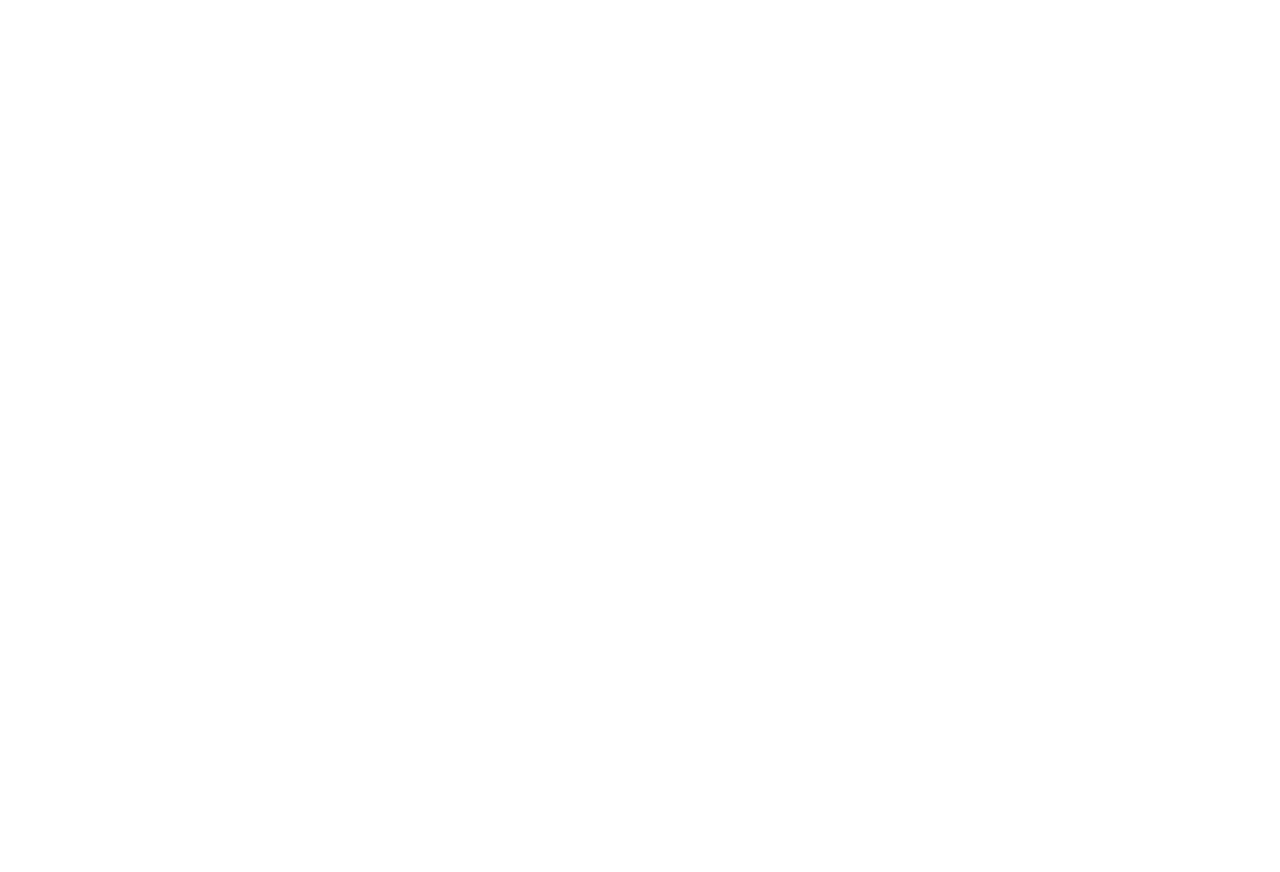
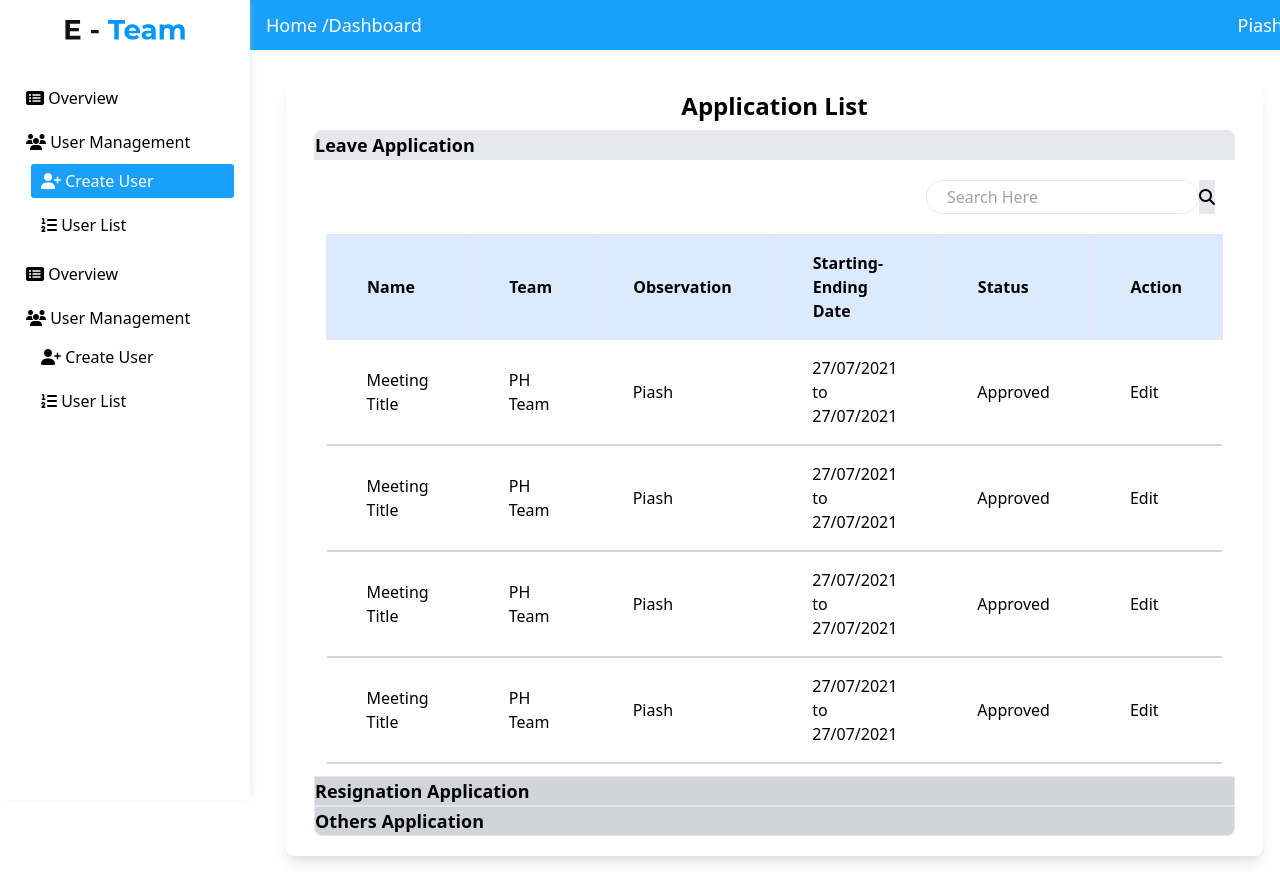
Before and after one commit to web-shoharab-pk/E-Team, a React (Create React App) app: page /applicationList in a window 1280 px wide. Before the commit the page ends 800 px from the top, so only its background shows below. Built offline with nearby package versions, Linux system fonts and the light colour scheme.

Commit message:
ApplicationList page done, add topnav & sidebar in MeetingList page

```diff
--- a/src/App.tsx
+++ b/src/App.tsx
@@ -16,6 +16,7 @@
 import FeedBacks from "./components/FeedBacks/FeedBacks";
 import LeaderBoard from "./components/LeaderBoard/LeaderBoard";
 import MeetingList from "./components/MeetingList/MeetingList";
+import ApplicationList from "./components/ApplicationList/ApplicationList";
 
 const App = () => {
   return (
@@ -65,7 +66,14 @@
           <CourseVideo />
         </Route>
         <Route path="/meetingList">
-          <MeetingList />
+          <Dashboard>
+            <MeetingList />
+          </Dashboard>
+        </Route>
+        <Route path="/applicationList">
+          <Dashboard>
+            <ApplicationList />
+          </Dashboard>
         </Route>
         <Route path="/assignment">
           <AssignmentArea />
--- /dev/null
+++ b/src/components/ApplicationList/ApplicationList.tsx
@@ -0,0 +1,121 @@
+import React from "react";
+
+//Temporary Data
+const meetingList = [
+  {
+    Name: "Meeting Title",
+    Team: "PH Team",
+    Observation: "Piash",
+    StartEndDate: "27/07/2021 to 27/07/2021",
+    Status: "Approved",
+    Action: "Edit",
+  },
+  {
+    Name: "Meeting Title",
+    Team: "PH Team",
+    Observation: "Piash",
+    StartEndDate: "27/07/2021 to 27/07/2021",
+    Status: "Approved",
+    Action: "Edit",
+  },
+  {
+    Name: "Meeting Title",
+    Team: "PH Team",
+    Observation: "Piash",
+    StartEndDate: "27/07/2021 to 27/07/2021",
+    Status: "Approved",
+    Action: "Edit",
+  },
+  {
+    Name: "Meeting Title",
+    Team: "PH Team",
+    Observation: "Piash",
+    StartEndDate: "27/07/2021 to 27/07/2021",
+    Status: "Approved",
+    Action: "Edit",
+  },
+];
+
+const ApplicationList = () => {
+  return (
+    <div>
+      <div className="shadow-lg mx-5 mt-4 px-7 py-5 pt-2 rounded-lg">
+        <h2 className="text-2xl font-bold text-center">Application List</h2>
+
+        <div className="pt-2">
+          <div className="flex border bg-gray-200 w-full rounded-t-lg">
+            <p className="text-lg font-semibold">Leave Application</p>
+          </div>
+
+          <div className="flex px-5 py-5 flex-row-reverse">
+            <span className="inline-flex items-center bg-gray-200">
+              <i className="fas fa-search"></i>
+            </span>
+            <input
+              type="search"
+              className="border px-5 outline-none py-1 rounded-3xl"
+              name=""
+              id=""
+              placeholder="Search Here"
+            />
+          </div>
+
+          <div className="mx-3 mb-3">
+            <div className="flex">
+              <table className="w-full">
+                <thead>
+                  <tr className="text-left">
+                    <th className="bg-blue-100 border px-10 py-4">Name</th>
+                    <th className="bg-blue-100 border px-10 py-4">Team</th>
+                    <th className="bg-blue-100 border px-10 py-4">
+                      Observation
+                    </th>
+                    <th className="bg-blue-100 border px-10 py-4">
+                      Starting-Ending Date
+                    </th>
+                    <th className="bg-blue-100 border px-10 py-4">Status</th>
+                    <th className="bg-blue-100 border px-10 py-4">Action</th>
+                  </tr>
+                </thead>
+                <tbody>
+                  {meetingList.map((meeting) => (
+                    <tr className="mb-3">
+                      <td className="border-b-2 border-gray-300 px-10 py-4">
+                        {meeting.Name}
+                      </td>
+                      <td className="border-b-2 border-gray-300 px-10 py-4">
+                        {meeting.Team}
+                      </td>
+                      <td className="border-b-2 border-gray-300 px-10 py-4">
+                        {meeting.Observation}
+                      </td>
+                      <td className="border-b-2 border-gray-300 px-10 py-4">
+                        {meeting.StartEndDate}
+                      </td>
+                      <td className="border-b-2 border-gray-300 px-10 py-4">
+                        {meeting.Status}
+                      </td>
+                      <td className="border-b-2 border-gray-300 px-10 py-4">
+                        {meeting.Action}
+                      </td>
+                    </tr>
+                  ))}
+                </tbody>
+              </table>
+            </div>
+          </div>
+
+          <div className="flex border bg-gray-300 w-full">
+            <p className="text-lg font-semibold">Resignation Application</p>
+          </div>
+
+          <div className="flex border bg-gray-300 w-full rounded-b-lg">
+            <p className="text-lg font-semibold">Others Application</p>
+          </div>
+        </div>
+      </div>
+    </div>
+  );
+};
+
+export default ApplicationList;
--- a/src/components/MeetingList/MeetingList.tsx
+++ b/src/components/MeetingList/MeetingList.tsx
@@ -27,7 +27,8 @@
 
 const MeetingList = () => {
   return (
-    <div className="shadow-lg mx-7 mt-4 px-16 py-5 pt-2">
+    <div>
+      <div className="shadow-lg mx-5 mt-4 px-7 py-5 pt-2 rounded-lg">
         <h2 className="text-3xl font-bold text-left">Meeting List</h2>
 
         <div className="flex mt-3">
@@ -41,31 +42,32 @@
           </div>
         </div>
 
-      <div className="flex mt-3">
-        <table className="bg-white w-full">
+        <div className="flex mx-2 my-1">
+          <table className="w-full">
             <thead>
               <tr className="text-left">
-              <th className="bg-blue-100 border px-20 py-4">Title</th>
-              <th className="bg-blue-100 border px-20 py-4">Team</th>
-              <th className="bg-blue-100 border px-20 py-4">Agenda</th>
-              <th className="bg-blue-100 border px-20 py-4">Time</th>
-              <th className="bg-blue-100 border px-20 py-4">Action</th>
+                <th className="bg-blue-100 border px-10 py-4">Title</th>
+                <th className="bg-blue-100 border px-10 py-4">Team</th>
+                <th className="bg-blue-100 border px-10 py-4">Agenda</th>
+                <th className="bg-blue-100 border px-10 py-4">Time</th>
+                <th className="bg-blue-100 border px-10 py-4">Action</th>
               </tr>
             </thead>
             <tbody>
               {meetingList.map((meeting) => (
                 <tr className="mb-3">
-                <td className="border px-20 py-4">{meeting.Title}</td>
-                <td className="border px-20 py-4">{meeting.Team}</td>
-                <td className="border px-20 py-4">{meeting.Agenda}</td>
-                <td className="border px-20 py-4">{meeting.Time}</td>
-                <td className="border px-20 py-4">{meeting.Action}</td>
+                  <td className="border-b-2 border-gray-300 px-10 py-4">{meeting.Title}</td>
+                  <td className="border-b-2 border-gray-300 px-10 py-4">{meeting.Team}</td>
+                  <td className="border-b-2 border-gray-300 px-10 py-4">{meeting.Agenda}</td>
+                  <td className="border-b-2 border-gray-300 px-10 py-4">{meeting.Time}</td>
+                  <td className="border-b-2 border-gray-300 px-10 py-4">{meeting.Action}</td>
                 </tr>
               ))}
             </tbody>
           </table>
         </div>
       </div>
+    </div>
   );
 };
 
```
Lines whose indentation alone changed are shown as unchanged.
